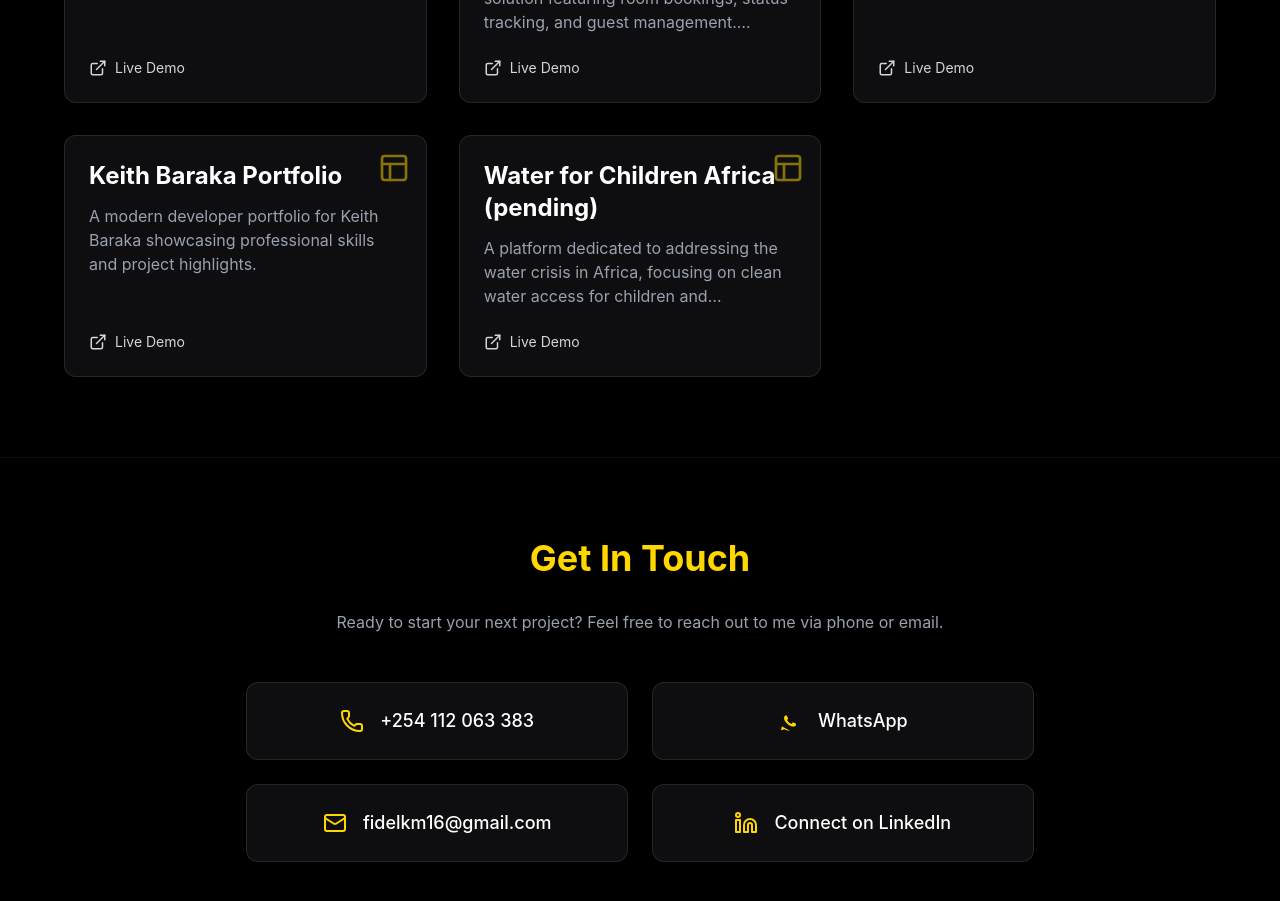
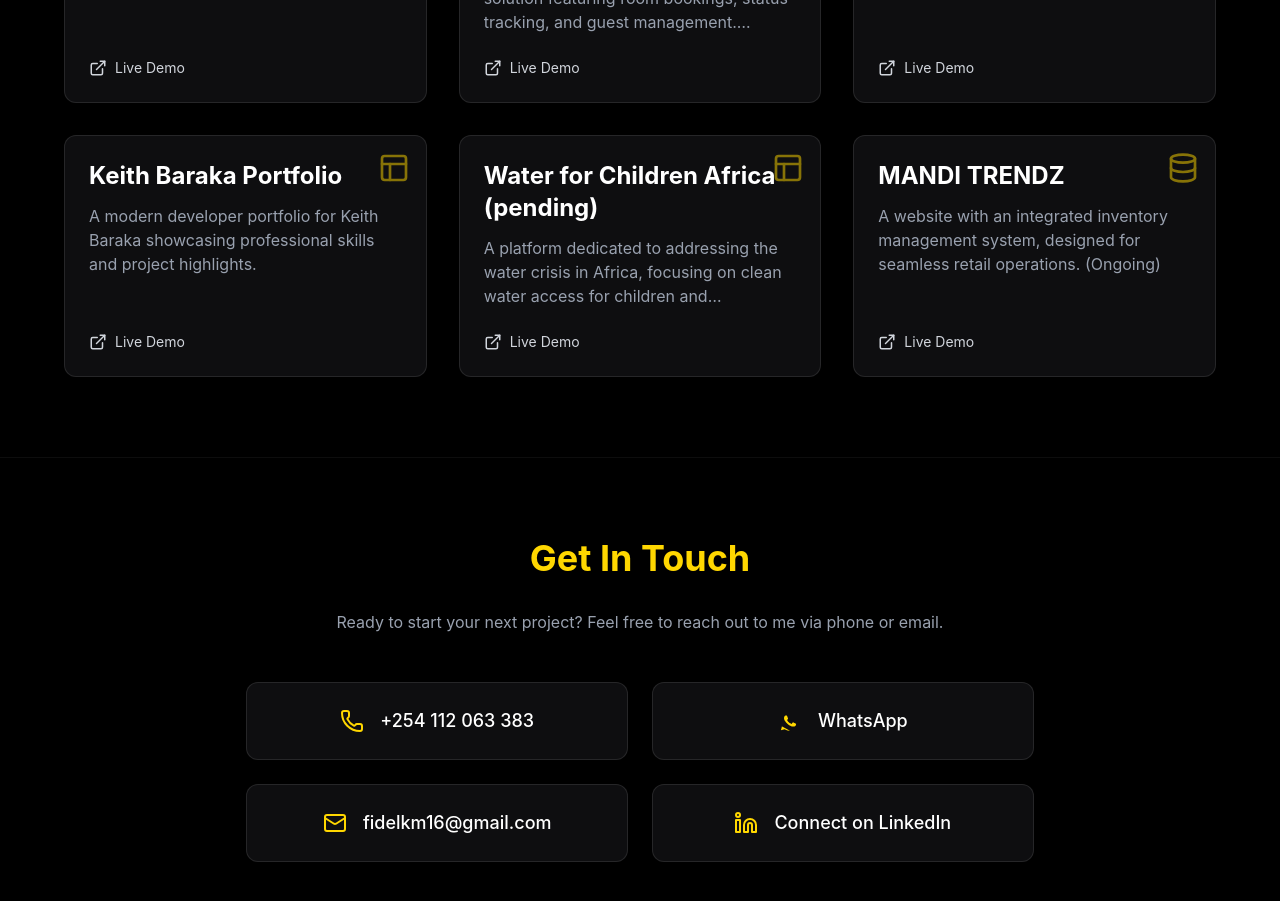
Before and after one commit to Fidelkyalo/Fidel_Portfolio, a React (Vite) app: page / in a window 1280 px wide. Shown: the part 2100-3001 px from the top of the page. Built offline with nearby package versions, Linux system fonts and the light colour scheme.

Commit message:
Add MANDI TRENDZ project to portfolio

```diff
--- a/index_standalone.html
+++ b/index_standalone.html
@@ -194,6 +194,12 @@
                     description: "Official website for Reux Productions, a company specializing in high-quality photography and videography. (Ongoing Project)",
                     links: { live: "#" },
                     iconName: "camera"
+                },
+                {
+                    title: "MANDI TRENDZ",
+                    description: "A website with an integrated inventory management system, designed for seamless retail operations. (Ongoing)",
+                    links: { live: "https://mandi-trendz.vercel.app/" },
+                    iconName: "database"
                 }
             ];
             return h('section', { id: "projects", className: "py-20 px-4 md:px-8 relative" },
--- a/src/components/Projects.jsx
+++ b/src/components/Projects.jsx
@@ -32,6 +32,12 @@ const projects = [
         description: "A platform dedicated to addressing the water crisis in Africa, focusing on clean water access for children and sustainable solutions.",
         links: { live: "https://water-for-children-africa.vercel.app/" },
         icon: <Layout className="w-8 h-8 text-gold" />
+    },
+    {
+        title: "MANDI TRENDZ",
+        description: "A website with an integrated inventory management system, designed for seamless retail operations. (Ongoing)",
+        links: { live: "https://mandi-trendz.vercel.app/" },
+        icon: <Database className="w-8 h-8 text-gold" />
     }
 ];
 
```
